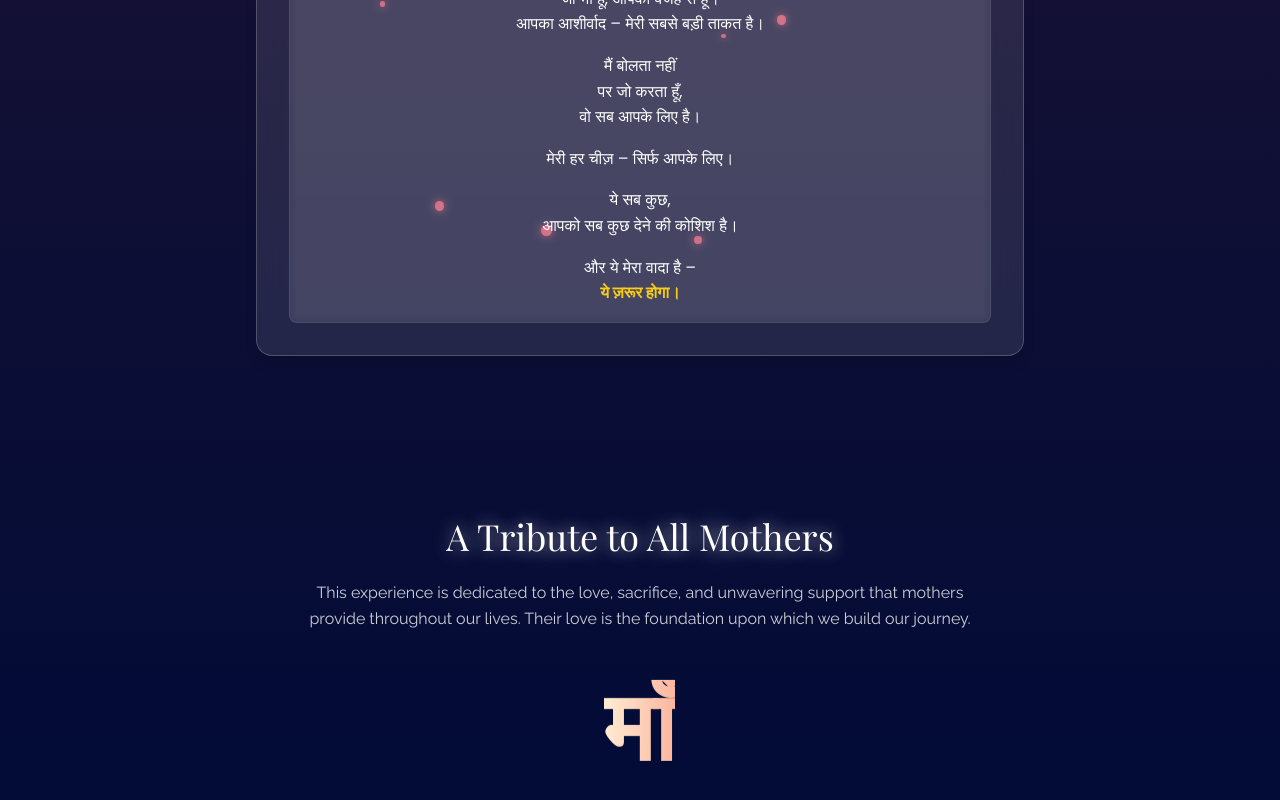
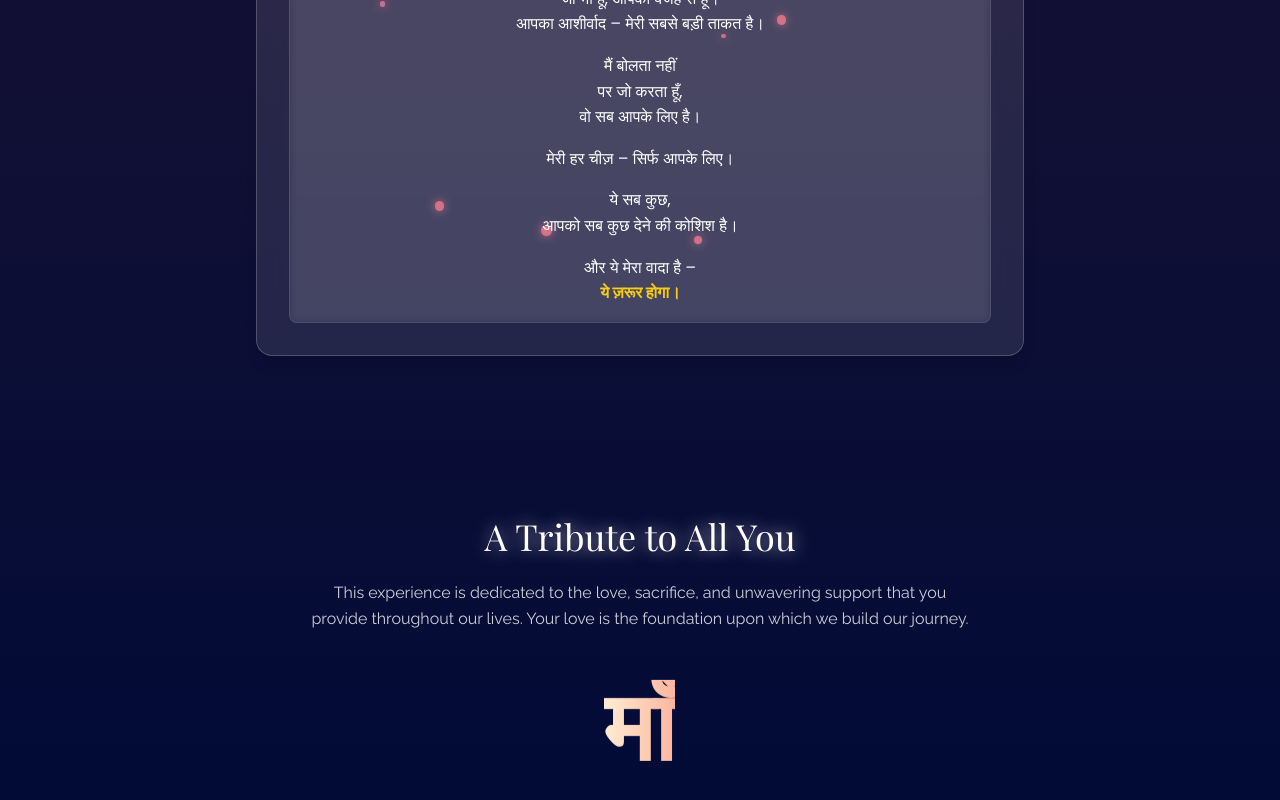
Before and after one commit to Rochhlle/maa-heart-fractals-bloom, a React (Vite) app: page / in a window 1280 px wide. Shown: the part 2533-3333 px from the top of the page. Built offline with nearby package versions, Linux system fonts and the light colour scheme.

Commit message:
Replace mother with all
Replace mother with all and mothers with you in the final message section.

```diff
--- a/src/pages/Index.tsx
+++ b/src/pages/Index.tsx
@@ -111,12 +111,12 @@ const Index = () => {
       <section className="relative py-24 px-4">
         <div className="max-w-2xl mx-auto text-center">
           <h2 className="text-3xl md:text-4xl font-display text-white mb-6 glow-text">
-            A Tribute to All Mothers
+            A Tribute to All You
           </h2>
 
           <p className="text-white/80 mb-12 leading-relaxed">
             This experience is dedicated to the love, sacrifice, and unwavering support
-            that mothers provide throughout our lives. Their love is the foundation upon
+            that you provide throughout our lives. Your love is the foundation upon
             which we build our journey.
           </p>
 
```
